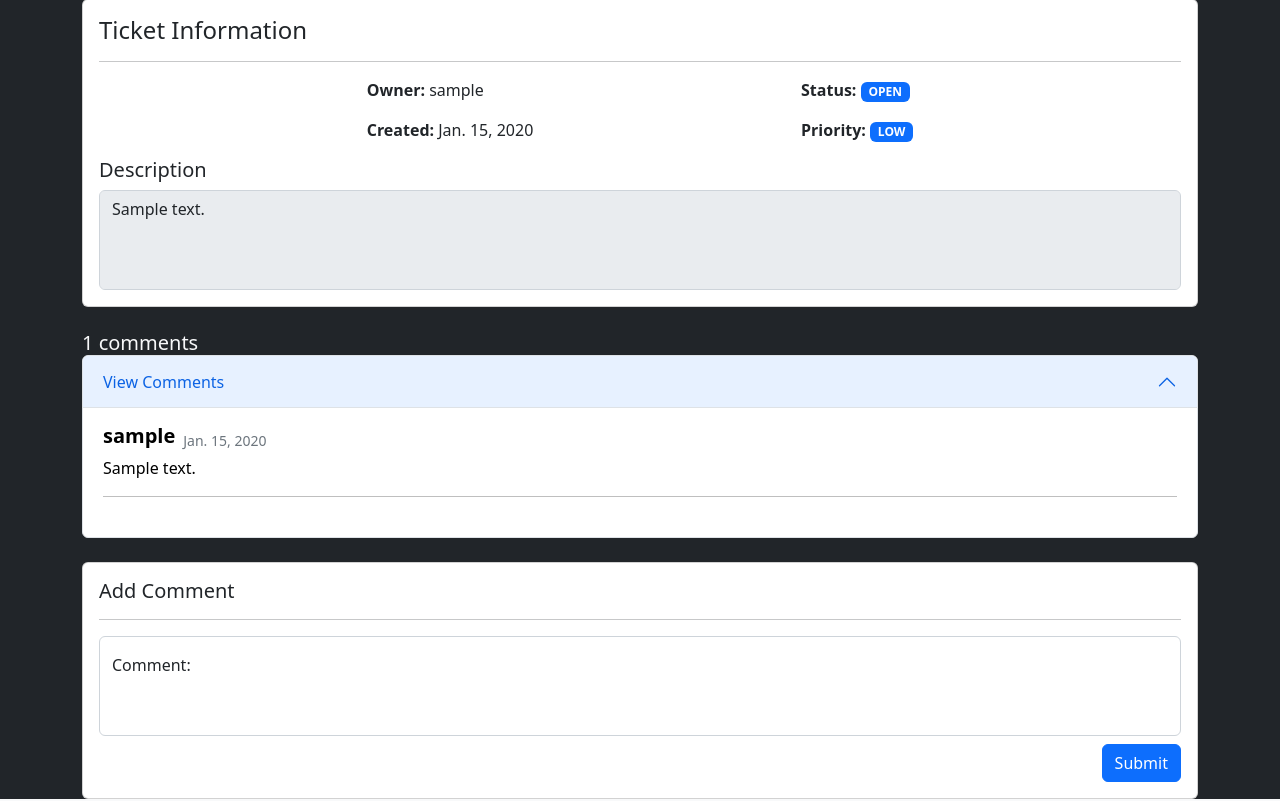
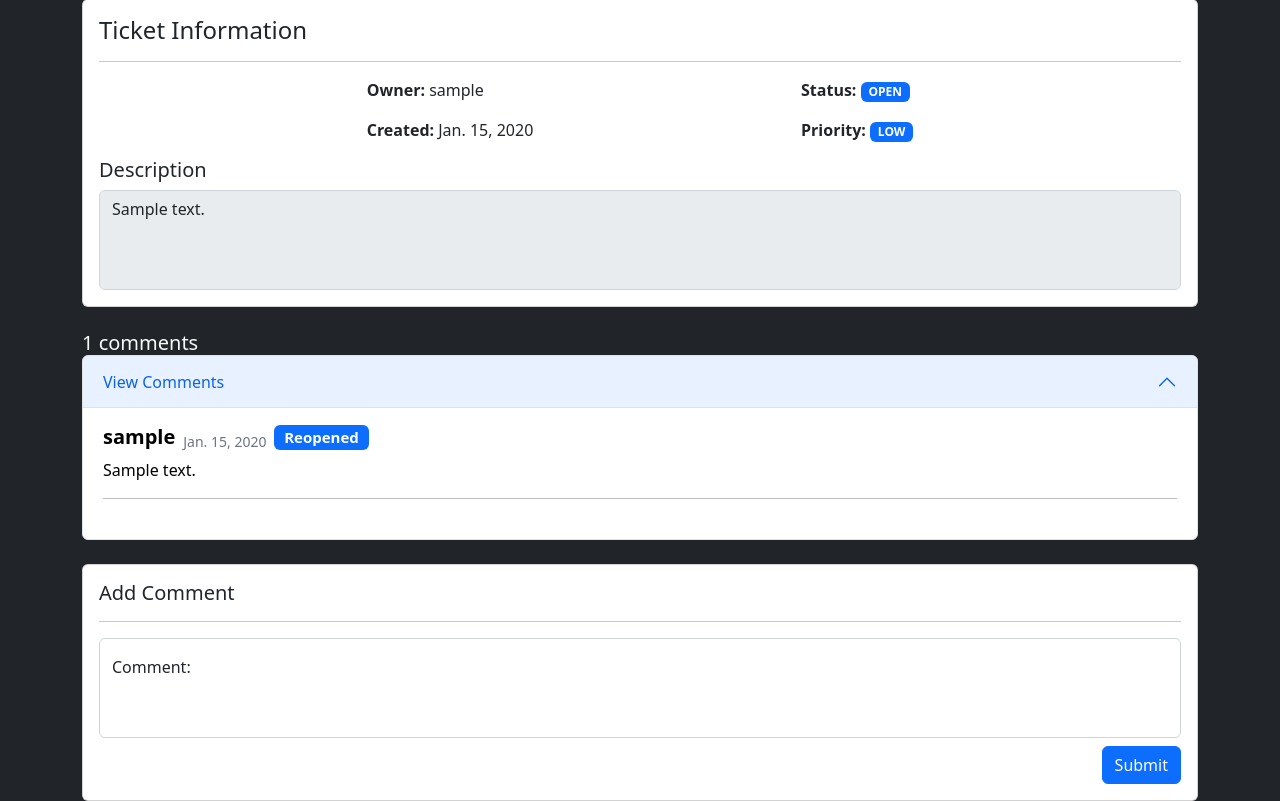
Before and after one commit to Blathe/djangotickets, a Django app: page /tickets/details/1 in a window 1280 px wide, after a click on "View Comments". Shown: the part 215-1016 px from the top of the page. Run offline with Django 4.2, Linux system fonts and the light colour scheme; a user stored in the database is signed in; tables that the repository leaves empty hold one stand-in row (values such as "Sample post").

Commit message:
added some badges for comments during closing/reopening

```diff
--- a/tickets/templates/tickets/details.html
+++ b/tickets/templates/tickets/details.html
@@ -128,6 +128,11 @@
                         <div class="d-flex align-items-center gap-2">
                             <h5><strong>{{comment.owner}}</strong></h5>
                             <small class="text-secondary">{{comment.creation_date | utc | date}}</small>
+                            {% if comment.tag == 'REOPENED' %}
+                                <h5><span class="badge bg-primary">Reopened</span></h5>
+                            {% elif comment.tag == 'CLOSED' %}
+                                <h5><span class="badge bg-primary">Closed</span></h5>
+                            {% endif %}
                         </div>
                         <p>{{comment.body}}</p>
                         <hr class="w-100"/>
```
